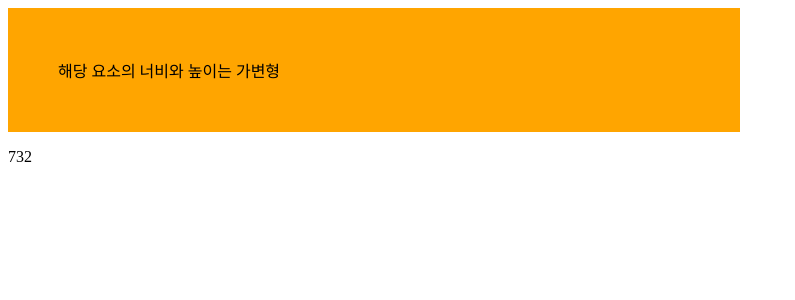
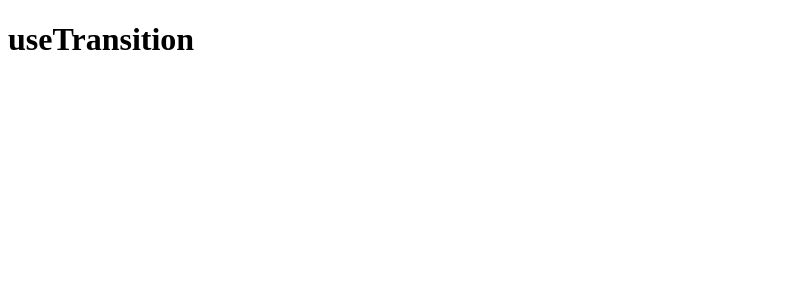
Before and after one commit to minechoo/react19_advance_basic, a React (Vite) app: page / in a window 1280 px wide. Shown: the top 300 px of the page, without its empty margins (0-795 px from the left). Built offline with nearby package versions, Linux system fonts and the light colour scheme.

Commit message:
코드, 주석 초기화

```diff
--- a/src/App.jsx
+++ b/src/App.jsx
@@ -1,48 +1,7 @@
-import { useEffect, useLayoutEffect, useRef, useState } from "react";
-
 export default function App() {
-  const [Wid, setWid] = useState(0);
-  const refDiv = useRef(null);
-
-  useEffect(() => {
-    //상태값 변경을 통해서 리액트가 랜더링되고 화면에 페인트된후 호출됨
-    if (refDiv.current) {
-      const widSize = refDiv.current.getBoundingClientRect().width;
-      console.log("useEffect", widSize);
-      setWid(widSize);
-    }
-  }, []);
-
-  useLayoutEffect(() => {
-    //상태값 변경을 통해서 리액트가 렌더링되고 화면에 페인트되기 직전에 호출됨
-    if (refDiv.current) {
-      const widSize = refDiv.current.getBoundingClientRect().width;
-      console.log("useLayoutEffect", widSize);
-      setWid(widSize);
-    }
-  }, []);
-
   return (
     <>
-      <div
-        ref={refDiv}
-        style={{ width: "50%", backgroundColor: "orange", padding: "50px" }}
-      >
-        해당 요소의 너비와 높이는 가변형
-      </div>
-      <p>{Wid}</p>
+      <h1>useTransition</h1>
     </>
   );
 }
-
-/*
-  리액트 프로젝트가 구동되는 흐름
-  1. 리액트 컴포넌트가 JSX를 반환
-  2. 리액트 자체적으로 가상돔을 생성하면서 기존 돔 트리와 비교
-  3. 변경된 부분이 반영된 실제 돔 트리 생성 (리액트에서의 렌더링)
-  4. 실제 브라우저가 변경된 돔트리 구조에 맞게 화면에 그림 (layout계산 , paint 화면에 출력)
-    컴포넌트가 일단 렌더링된 이후 재호출 되기 직전 (useLayoutEffect)
-  5. 이미 출력된 돔 트리의 내용을 다시 비교해서 추후 컴포넌트가 재 호출됨
-    컴포넌트가 렌더링되기전 컴포넌트 호출시 (useEffect)
-  6. 추가 작업을 통해 state값 기반으로 다시 재랜더링 (1~3 단계 반복)
-*/
```
